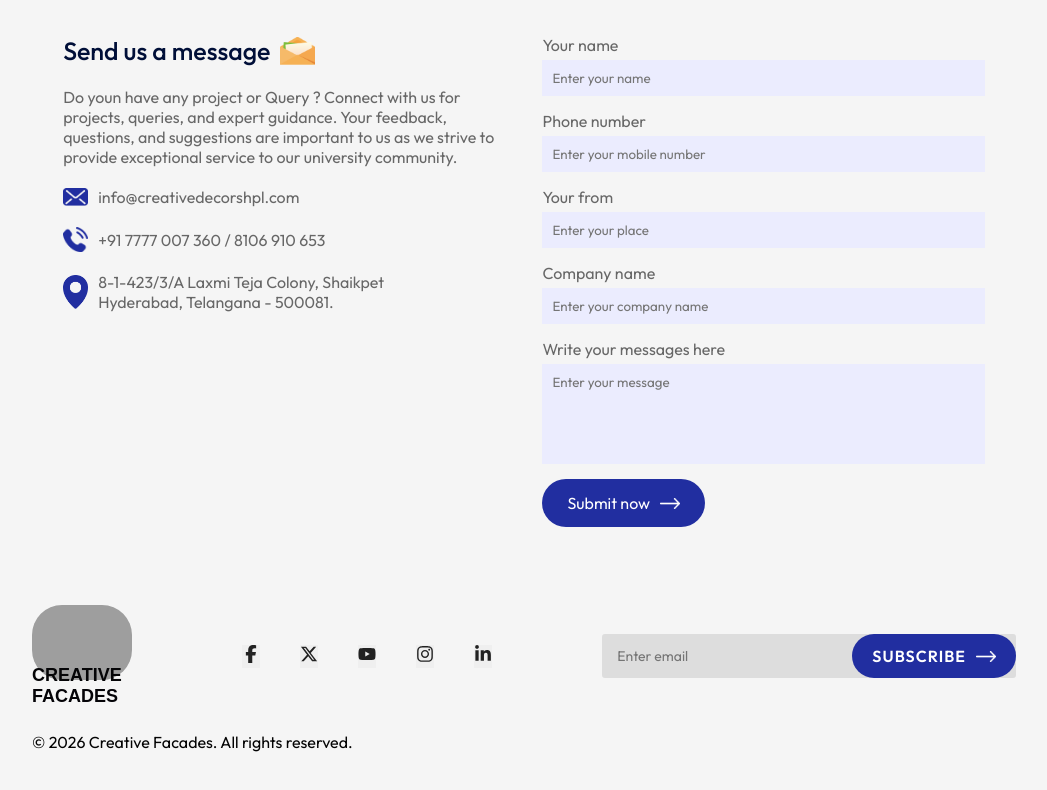
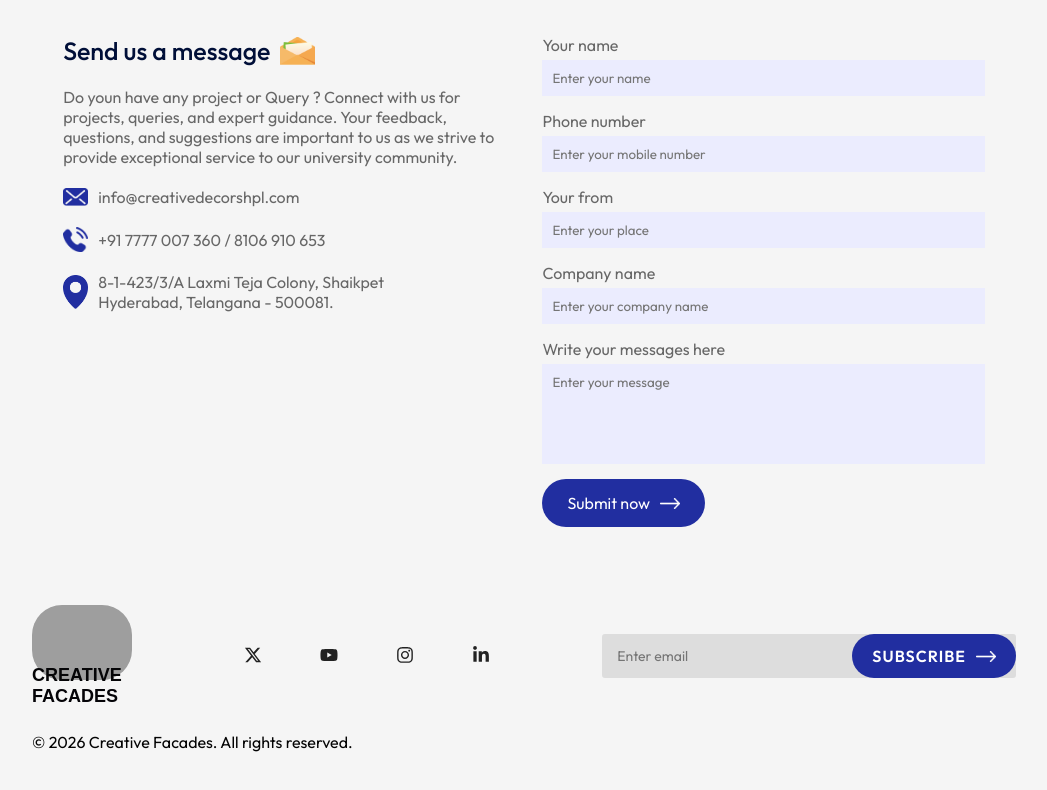
Before and after one commit to VenkateshBoddepalli/Creating_Facades, a React (Vite) app: page / in a window 1280 px wide. Shown: the part 3377-4167 px from the top of the page, without its empty margins (116-1163 px from the left). Built offline with nearby package versions, Linux system fonts and the light colour scheme; grey boxes are pictures that could not be loaded.

Commit message:
domin name and social platforms liks updated

```diff
--- a/src/Components/Contact/Contact.jsx
+++ b/src/Components/Contact/Contact.jsx
@@ -20,7 +20,7 @@ const Contact = ({closeModal}) => {
 
       // ------Enter your web3forms access key below-------
 
-      formData.append("access_key", "bfb19bbe-72cb-44d1-af59-3f1a589aeeac");
+      formData.append("access_key", "f9e3e64b-9740-4216-ab6e-07608e211c52");
 
       const res = await fetch("https://api.web3forms.com/submit", {
         method: "POST",
--- a/src/Components/Footer/Footer.css
+++ b/src/Components/Footer/Footer.css
@@ -19,13 +19,15 @@
   letter-spacing: 3px;
   color: #333;
 }
-.footerimg{
+.footerimg {
   width: 100px;
   height: auto;
   object-fit: contain;
-    transition: transform 0.3s ease, opacity 0.3s ease;
+  transition:
+    transform 0.3s ease,
+    opacity 0.3s ease;
   cursor: pointer;
-    border-radius:30px;
+  border-radius: 30px;
 }
 
 /* Social Icons */
@@ -34,17 +36,24 @@
   gap: 40px;
 }
 
-.footer-social button {
+.footer-social a {
   color: #222;
   font-size: 18px;
-  transition: 0.3s ease;
+  transition: all 0.3s ease;
   border: none;
+  background: transparent;
+  padding: 9px;
+  border-radius: 35%;
+  cursor: pointer;
 }
 
-.footer-social button:hover {
+.footer-social a:hover {
   color: #000;
   transform: translateY(-10px);
   border: none;
+  background-color: #212EA0;
+  color: #fff;
+  transform: translateY(-5px);
 }
 
 /* Subscribe Section */
@@ -79,7 +88,7 @@
 .footer-subscribe button:hover {
   background: #7a7a7a;
 }
-.footers{
+.footers {
   margin-top: 25px;
 }
 
@@ -89,7 +98,7 @@
   letter-spacing: 0px;
   color: #050507;
   margin-top: -22px;
-  font-family: 'Poppins', sans-serif;
+  font-family: "Poppins", sans-serif;
 }
 .facades {
   font-size: 18px;
@@ -97,7 +106,7 @@
   letter-spacing: 0;
   color: #050408;
   margin: 0;
-  font-family: 'Poppins', sans-serif;
+  font-family: "Poppins", sans-serif;
 }
 
 /* .terPri{
@@ -137,7 +146,7 @@
     letter-spacing: 0px;
   }
 
-  .terPri{
+  .terPri {
     margin-top: 15px;
   }
 }
--- a/src/Components/Footer/Footer.jsx
+++ b/src/Components/Footer/Footer.jsx
@@ -14,21 +14,20 @@ const Footer = () => {
   return (
     <footer className="footer">
       <div className="footer-container">
-
         {/* Logo Section */}
         <div className="footer-logo">
-          <img src={logo} alt="Creative Facades Logo"  className="footerimg"/>
+          <img src={logo} alt="Creative Facades Logo" className="footerimg" />
           <p className="creative">CREATIVE</p>
           <p className="facades">FACADES</p>
         </div>
 
         {/* Social Icons */}
         <div className="footer-social">
-          <button href=""><FaFacebookF /></button>
-          <button href=""><FaXTwitter /></button>
-          <button href=""><FaYoutube /></button>
-          <button href=""><FaInstagram /></button>
-          <button href=""><FaLinkedinIn /></button>
+            {/* <a href="" target="_blank" rel="noopener noreferrer"><FaFacebookF /></a> */}
+            <a href="https://x.com/CreativeFacade" target="_blank" rel="noopener noreferrer"><FaXTwitter /></a>
+            <a href="https://www.youtube.com/@CreativeFacades" target="_blank" rel="noopener noreferrer"><FaYoutube /></a>
+            <a href="https://www.instagram.com/creative.facades" target="_blank" rel="noopener noreferrer"><FaInstagram /></a>
+            <a href="https://www.linkedin.com/in/creativefacades/" target="_blank" rel="noopener noreferrer"><FaLinkedinIn /></a>
         </div>
 
         {/* Subscribe Section */}
@@ -38,7 +37,6 @@ const Footer = () => {
             SUBSCRIBE <img src={white_arrow} alt="arrow" />
           </button>
         </div>
-
       </div>
 
       <div className="footers">
@@ -57,7 +55,6 @@ const Footer = () => {
           </a>
         </div>
       </div> */}
-
     </footer>
   );
 };
```
Lines whose indentation alone changed are shown as unchanged.
